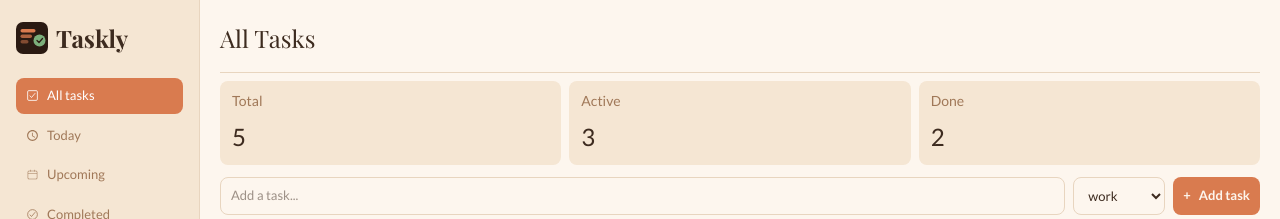
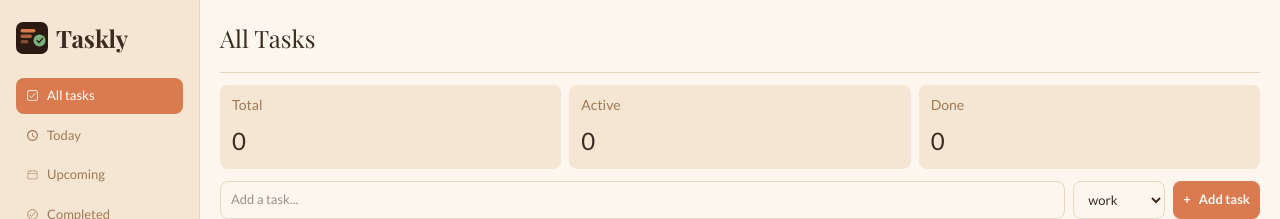
Before and after one commit to MahmudaJahan99/Taskly---Done-Feels-Good, a React (Vite) app: page / in a window 1280 px wide. Shown: the top 219 px of the page. Built offline with nearby package versions, Linux system fonts and the light colour scheme; a web font is replaced by a local one.

Commit message:
two sources of truth fixed

```diff
--- a/src/components/FilterBar/FilterBar.jsx
+++ b/src/components/FilterBar/FilterBar.jsx
@@ -1,14 +1,12 @@
 import useTaskStore from '../../store/taskStore'
 
-const FILTERS = ['all', 'active', 'done', 'work', 'health', 'personal']
-
-const FilterBar = () => {
+const FilterBar = ({ filters }) => {
   const filter = useTaskStore((s) => s.filter)
   const setFilter = useTaskStore((s) => s.setFilter)
 
   return (
     <div className="flex gap-2 flex-wrap my-4">
-      {FILTERS.map((label) => (
+      {filters.map((label) => (
         <button
           key={label}
           onClick={() => setFilter(label)}
--- a/src/components/TaskItem/TaskItem.jsx
+++ b/src/components/TaskItem/TaskItem.jsx
@@ -5,7 +5,7 @@ export default function TaskItem({ task }) {
   const deleteTask = useTaskStore((s) => s.deleteTask)
 
   return (
-    <li className="flex items-center gap-3 p-3 rounded-xl border border-(--color-surface) bg-white">
+    <li className="flex items-center gap-3 p-3 rounded-lg border border-(--color-border) bg-white">
       <input
         type="checkbox"
         checked={task.done}
--- a/src/components/TaskList/TaskList.jsx
+++ b/src/components/TaskList/TaskList.jsx
@@ -10,7 +10,7 @@ export default function TaskList({ tasks }) {
   }
 
   return (
-    <ul className="flex flex-col gap-2">
+    <ul className="flex flex-col gap-3">
       {tasks.map(task => (
         <TaskItem key={task.id} task={task} />
       ))}
--- a/src/pages/AllTasks.jsx
+++ b/src/pages/AllTasks.jsx
@@ -1,23 +1,22 @@
-import { useState } from "react";
 import useTaskStore from '../store/taskStore'
 import ProgressBar from '../components/ui/ProgressBar';
 import FilterBar from "../components/FilterBar/FilterBar";
 import TaskList from "../components/TaskList/TaskList";
 import AddTaskForm from "../components/AddTaskForm/AddTaskForm";
 
-const FILTERS = ['ALL', 'ACTIVE', 'DONE', 'WORK', 'HEALTH', 'PERSONAL']
+const FILTERS = ['all', 'active', 'done', 'work', 'health', 'personal']
 
 const AllTasks = () => {
     const tasks = useTaskStore((s) => s.tasks)
-    const [filter, setFilter] = useState('all')
+    const filter = useTaskStore((s) => s.filter)
 
+    const activeTasks = tasks.filter(t => !t.done)
     const doneTasks = tasks.filter(t => t.done)
-    const activeTasks = tasks.filter(t => !t.done)
 
     function getVisibleTasks() {
-        if (filter === 'ACTIVE') return activeTasks
-        if (filter === 'DONE') return doneTasks
-        if (['WORK', 'HEALTH', 'PERSONAL'].includes(filter))
+        if (filter === 'active') return activeTasks
+        if (filter === 'done') return doneTasks
+        if (['work', 'health', 'personal'].includes(filter))
             return tasks.filter(t => t.label === filter)
         return tasks
     }
@@ -25,32 +24,43 @@ const AllTasks = () => {
 
     return (
         <section>
+            {/* Page title */}
             <div className="border-b pb-4 border-(--color-border)">
                 <h1>All Tasks</h1>
-
             </div>
 
-            <div className="grid md:grid-cols-3 gap-2 my-2">
+            {/* Tasks Card - Total, Active, & Done */}
+            <div className="grid md:grid-cols-3 gap-2 my-3">
                 <div className="primary-card">
                     <span className="text-(--color-muted) text-sm">Total</span>
-                    <span className="text-[1.5rem]">5</span>
+                    <span className="text-[1.5rem]">
+                        {tasks.length}
+                    </span>
                 </div>
                 <div className="primary-card">
                     <span className="text-(--color-muted) text-sm">Active</span>
-                    <span className="text-[1.5rem]">3</span>
+                    <span className="text-[1.5rem]">
+                        {activeTasks.length}
+                    </span>
                 </div>
                 <div className="primary-card">
                     <span className="text-(--color-muted) text-sm">Done</span>
-                    <span className="text-[1.5rem]">2</span>
+                    <span className="text-[1.5rem]">
+                        {doneTasks.length}
+                    </span>
                 </div>
             </div>
 
+            {/* Add Tasks Form */}
             <AddTaskForm />
 
+            {/* Progress Bar */}
             <ProgressBar total={tasks.length} done={doneTasks.length} />
 
-            <FilterBar filters={FILTERS} activeTasks={filter} onFilterChange={setFilter} />
+            {/* Filter Buttons */}
+            <FilterBar filters={FILTERS} />
 
+            {/* Tasks */}
             <TaskList tasks={visibleTasks} />
         </section>
     );
```
